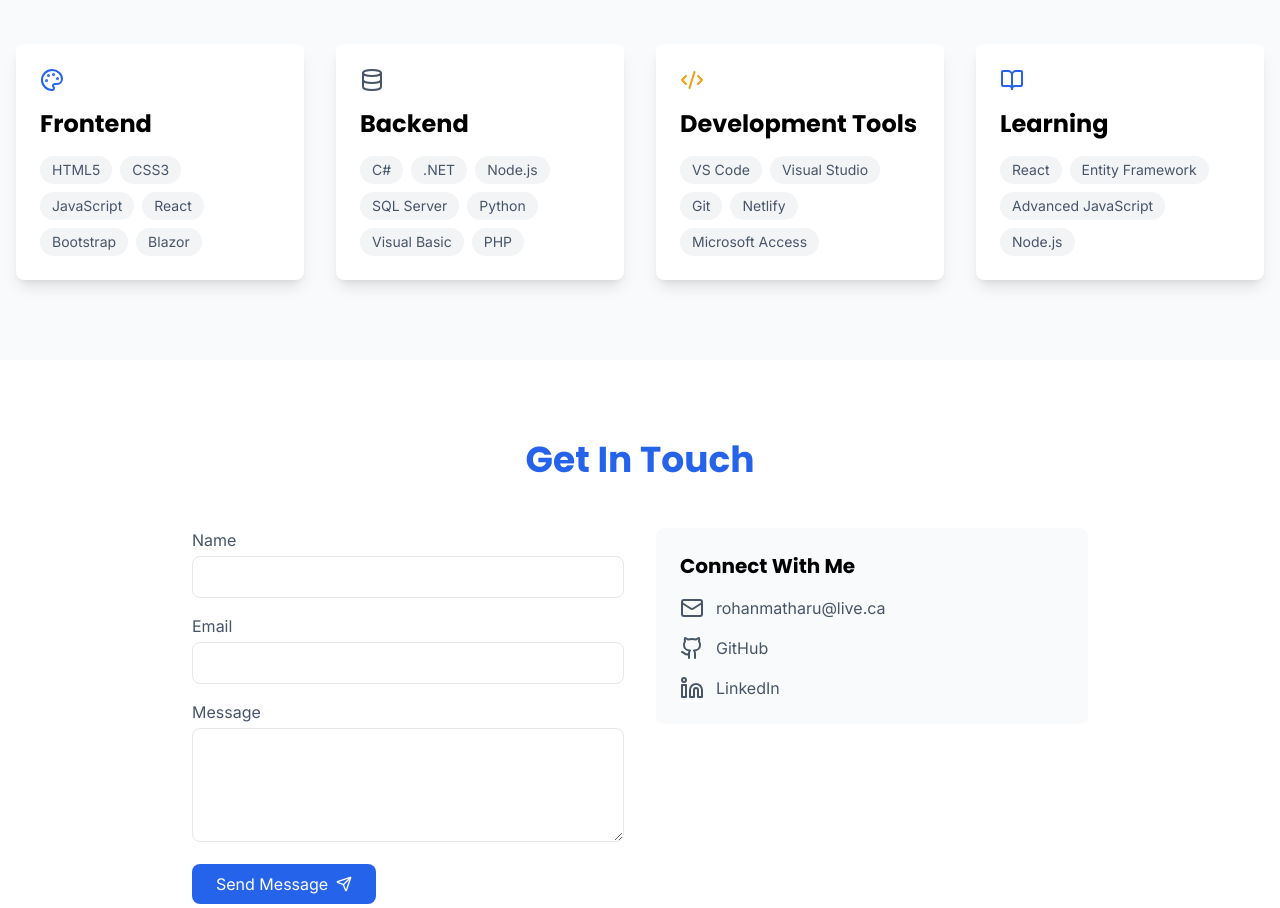
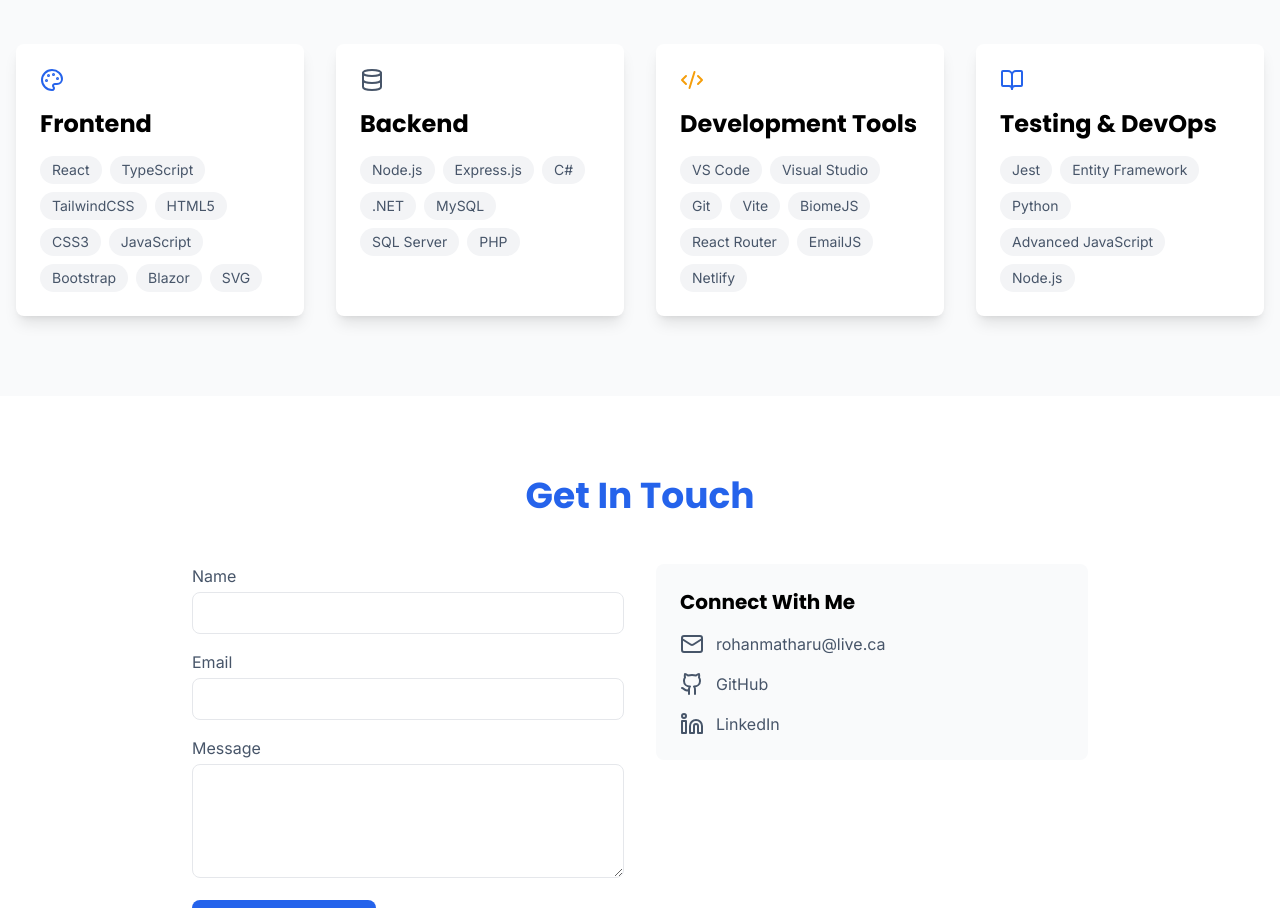
Before and after one commit to crazyturtles/react-portfolio, a React (Vite) app: page / in a window 1280 px wide. Shown: the part 1740-2648 px from the top of the page. Built offline with nearby package versions, Linux system fonts and the light colour scheme.

Commit message:
Update skills.jsx

```diff
--- a/src/components/skills.jsx
+++ b/src/components/skills.jsx
@@ -4,19 +4,29 @@
 	{
 		title: "Frontend",
 		icon: <Palette size={24} />,
-		skills: ["HTML5", "CSS3", "JavaScript", "React", "Bootstrap", "Blazor"],
+		skills: [
+			"React",
+			"TypeScript",
+			"TailwindCSS",
+			"HTML5",
+			"CSS3",
+			"JavaScript",
+			"Bootstrap",
+			"Blazor",
+			"SVG",
+		],
 		color: "primary",
 	},
 	{
 		title: "Backend",
 		icon: <Database size={24} />,
 		skills: [
+			"Node.js",
+			"Express.js",
 			"C#",
 			".NET",
-			"Node.js",
+			"MySQL",
 			"SQL Server",
-			"Python",
-			"Visual Basic",
 			"PHP",
 		],
 		color: "secondary",
@@ -24,13 +34,28 @@
 	{
 		title: "Development Tools",
 		icon: <Code2 size={24} />,
-		skills: ["VS Code", "Visual Studio", "Git", "Netlify", "Microsoft Access"],
+		skills: [
+			"VS Code",
+			"Visual Studio",
+			"Git",
+			"Vite",
+			"BiomeJS",
+			"React Router",
+			"EmailJS",
+			"Netlify",
+		],
 		color: "accent",
 	},
 	{
-		title: "Learning",
+		title: "Testing & DevOps",
 		icon: <BookOpen size={24} />,
-		skills: ["React", "Entity Framework", "Advanced JavaScript", "Node.js"],
+		skills: [
+			"Jest",
+			"Entity Framework",
+			"Python",
+			"Advanced JavaScript",
+			"Node.js",
+		],
 		color: "primary",
 	},
 ];
```
